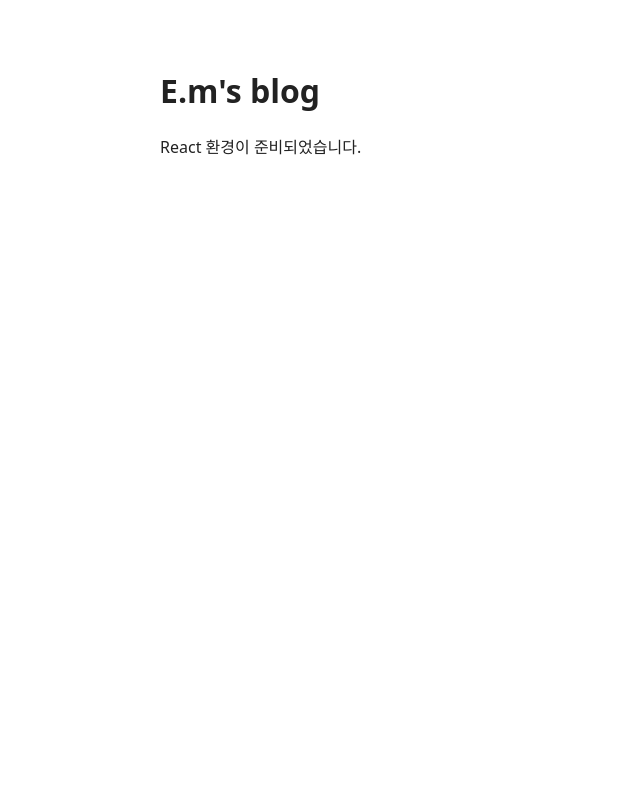
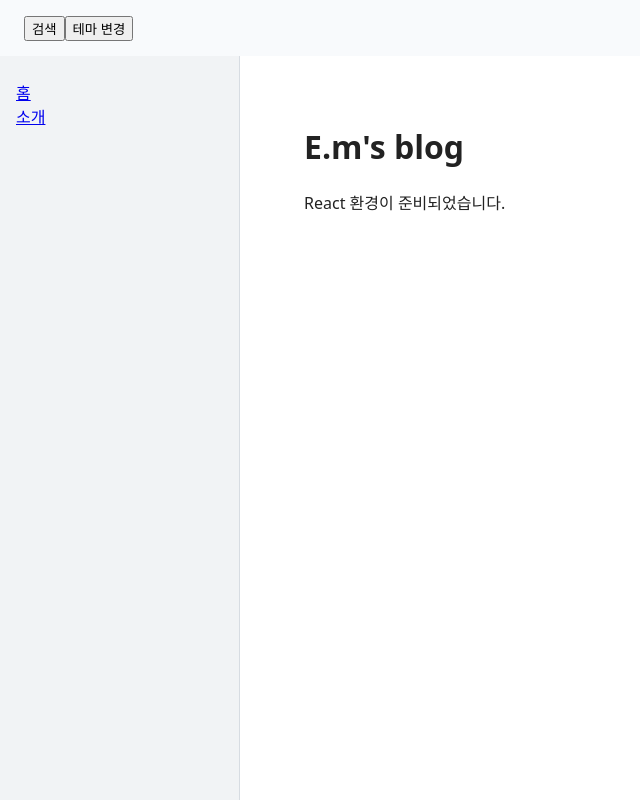
Before and after one commit to leecmn20-Em/leecmn20-em.github.io, a React (Vite) app: page / in a window 1280 px wide. Shown: the whole page, without its empty margins (0-640 px from the left). Built offline with nearby package versions, Linux system fonts and the light colour scheme.

Commit message:
remove docs

```diff
--- /dev/null
+++ b/src/components/Sidebar.tsx
@@ -0,0 +1,19 @@
+import { sideNavItems } from "../sidenav"
+
+function Sidebar() {
+    return (
+        <aside className="sidebar">
+            <nav aria-label="주요 메뉴">
+                <ul>
+                    {sideNavItems.map((item)=>(
+                        <li key={item.href}>
+                            <a href={item.href}>{item.label}</a>
+                        </li>
+                    ))}
+                </ul>
+            </nav>
+        </aside>
+    )
+}
+
+export default Sidebar
--- /dev/null
+++ b/src/components/SiteLayout.tsx
@@ -0,0 +1,19 @@
+import type { ReactNode } from "react"
+import Sidebar from "./Sidebar"
+import Topbar from "./Topbar"
+
+type SiteLayoutProps = {
+    children: ReactNode
+}
+
+function SiteLayout({children}: SiteLayoutProps){
+    return (
+        <div className="site-layout">
+            <Topbar />
+            <Sidebar />
+            <div className="site-content">{children}</div>
+        </div>
+    )
+}
+
+export default SiteLayout
--- /dev/null
+++ b/src/components/Topbar.tsx
@@ -0,0 +1,12 @@
+function Topbar() {
+    return (
+        <header className="topbar">
+            <div className="toolbar" role="toolbar" aria-label="페이지 도구">
+                <button type="button">검색</button>
+                <button type="button">테마 변경</button>
+            </div>
+        </header>
+    )
+}
+
+export default Topbar
--- a/src/index.css
+++ b/src/index.css
@@ -2,6 +2,15 @@
   font-family: system-ui, sans-serif;
   color: #222;
   background: #fff;
+
+  --topbar-bg: #f8fafc;
+  --sidebar-bg: #f1f3f5;
+  --content-bg: #ffffff;
+  --divider-color: #d7dce2;
+}
+
+* {
+  box-sizing: border-box;
 }
 
 body {
@@ -13,3 +22,58 @@ main {
   margin: 0 auto;
   padding: 48px 24px;
 }
+
+.site-layout {
+  display: grid;
+  grid-template-columns: 240px minmax(0,1fr);
+  grid-template-rows: 56px minmax(0,1fr);
+  grid-template-areas:
+    "topbar topbar"
+    "sidebar content";
+  min-height: 100vh;
+}
+
+.topbar {
+  grid-area: topbar;
+  display: flex;
+  align-items: center;
+  padding: 0 24px;
+
+  position: sticky;
+  top: 0;
+  z-index: 20;
+
+  background-color: var(--topbar-bg);
+}
+
+.sidebar {
+  grid-area: sidebar;
+  padding: 24px 16px;
+
+  position: sticky;
+  top: 56px;
+  align-self: start;
+  height: calc(100dvh - 56px);
+  overflow-y: auto;
+  z-index: 10;
+
+  background-color: var(--sidebar-bg);
+  border-right: 1px solid var(--divider-color);
+
+  scrollbar-width: none;
+  -ms-overflow-style: none;
+}
+.sidebar::-webkit-scrollbar {
+  display: none;
+}
+.sidebar ul {
+  margin: 0;
+  padding: 0;
+  list-style: none;
+}
+
+.site-content {
+  grid-area: content;
+  min-width: 0;
+  background-color: var(--content-bg);
+}
--- a/src/main.tsx
+++ b/src/main.tsx
@@ -1,6 +1,7 @@
 import { StrictMode, type ComponentType, type ReactNode } from 'react'
 import { createRoot } from 'react-dom/client'
 import './index.css'
+import SiteLayout from './components/SiteLayout'
 
 const pageModules = import.meta.glob<{ default: ComponentType }>(
   './pages/**/page.tsx',
@@ -27,7 +28,7 @@ const root = createRoot(rootElement)
 function render(content: ReactNode) {
   root.render(
     <StrictMode>
-      {content}
+      <SiteLayout>{content}</SiteLayout>
     </StrictMode>,
   )
 }
--- /dev/null
+++ b/src/sidenav.ts
@@ -0,0 +1,4 @@
+export const sideNavItems =[
+    {label: '홈', href: '/'},
+    {label: '소개', href: '/about/'},
+]
```
Also changed, not shown: 3 other files (tests, documents, lock files or other folders).
